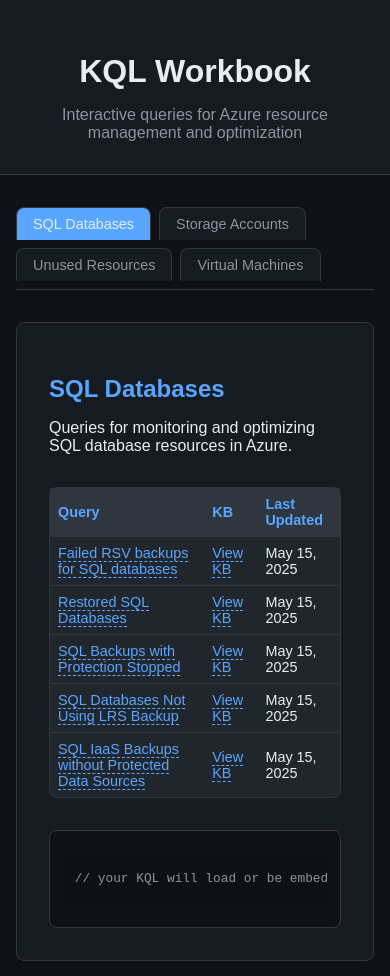
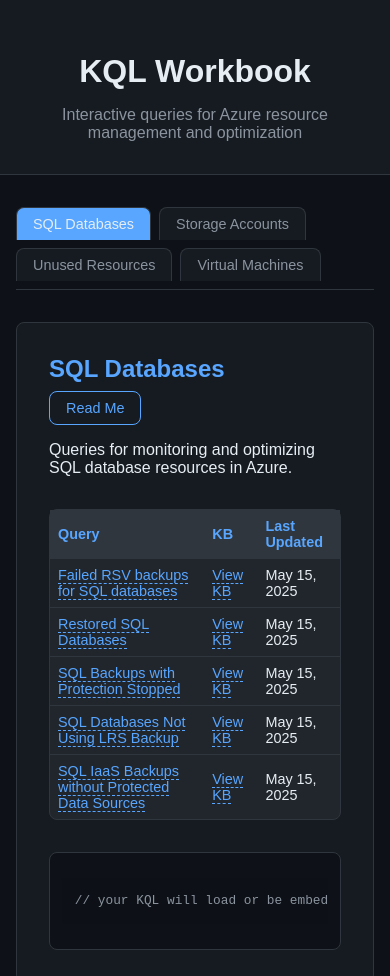
Before and after one commit to roberton4real/FirstGithubPages-Web-Hosting, a plain HTML site: page kql-workbook-monitoring/index.html in a window 390 px wide. Shown: the top 976 px of the page. Drawn offline with nearby package versions, Linux system fonts and the light colour scheme.

Commit message:
read me added

```diff
--- a/kql-workbook-monitoring/index.html
+++ b/kql-workbook-monitoring/index.html
@@ -68,10 +68,31 @@
     .tab-content.active {
       display: block;
     }
+    .section-header {
+      display: flex;
+      align-items: center;
+      justify-content: space-between;
+      margin-bottom: 1rem;
+    }
     section h2 {
       font-size: 2rem;
-      margin-bottom: 1rem;
+      margin: 0;
       color: #58a6ff;
+    }
+    .readme-btn {
+      padding: 0.5rem 1rem;
+      background: #161b22;
+      color: #58a6ff;
+      border: 1px solid #58a6ff;
+      border-radius: 8px;
+      text-decoration: none;
+      font-size: 1rem;
+      transition: background 0.3s, color 0.3s, transform 0.2s;
+    }
+    .readme-btn:hover {
+      background: #58a6ff;
+      color: #0e1117;
+      transform: translateY(-2px);
     }
     .table-responsive {
       width: 100%;
@@ -144,8 +165,16 @@
         padding: 0.5rem 1rem;
         font-size: 0.9rem;
       }
+      .section-header {
+        flex-direction: column;
+        align-items: flex-start;
+      }
       section h2 {
         font-size: 1.5rem;
+      }
+      .readme-btn {
+        margin-top: 0.5rem;
+        font-size: 0.9rem;
       }
       table {
         min-width: unset;
@@ -183,7 +212,10 @@
     <!-- SQL Databases -->
     <div class="tab-content active" id="sql-databases">
       <section>
-        <h2>SQL Databases</h2>
+        <div class="section-header">
+          <h2>SQL Databases</h2>
+          <a href="read-me/index.html" class="readme-btn">Read Me</a>
+        </div>
         <p>Queries for monitoring and optimizing SQL database resources in Azure.</p>
         <div class="table-responsive">
           <table>
@@ -232,7 +264,10 @@
     <!-- Storage Accounts -->
     <div class="tab-content" id="storage-accounts">
       <section>
-        <h2>Storage Accounts</h2>
+        <div class="section-header">
+          <h2>Storage Accounts</h2>
+          <a href="read-me/index.html" class="readme-btn">Read Me</a>
+        </div>
         <p>Queries for identifying and managing Azure Storage Account configurations.</p>
         <div class="table-responsive">
           <table>
@@ -246,7 +281,7 @@
             <tbody>
               <tr>
                 <td><a class="internal-link" onclick="loadQuery('queries/storage-accounts-not-lrs.html')">Storage Accounts Not LRS</a></td>
-                <td><a class="internal-link" href="-KB/storage-accounts-not-lrs.html">View KB</a></td>
+                <td><a class="internal-link" href="kb/storage-accounts-not-lrs.html">View KB</a></td>
                 <td>May 15, 2025</td>
               </tr>
             </tbody>
@@ -261,7 +296,10 @@
     <!-- Unused Resources -->
     <div class="tab-content" id="unused-resources">
       <section>
-        <h2>Unused Resources</h2>
+        <div class="section-header">
+          <h2>Unused Resources</h2>
+          <a href="read-me/index.html" class="readme-btn">Read Me</a>
+        </div>
         <p>Queries to identify and clean up unused Azure resources.</p>
         <div class="table-responsive">
           <table>
@@ -305,7 +343,10 @@
     <!-- Virtual Machines -->
     <div class="tab-content" id="virtual-machines">
       <section>
-        <h2>Virtual Machines</h2>
+        <div class="section-header">
+          <h2>Virtual Machines</h2>
+          <a href="read-me/index.html" class="readme-btn">Read Me</a>
+        </div>
         <p>Queries for managing and optimizing Azure Virtual Machine resources.</p>
         <div class="table-responsive">
           <table>
```
